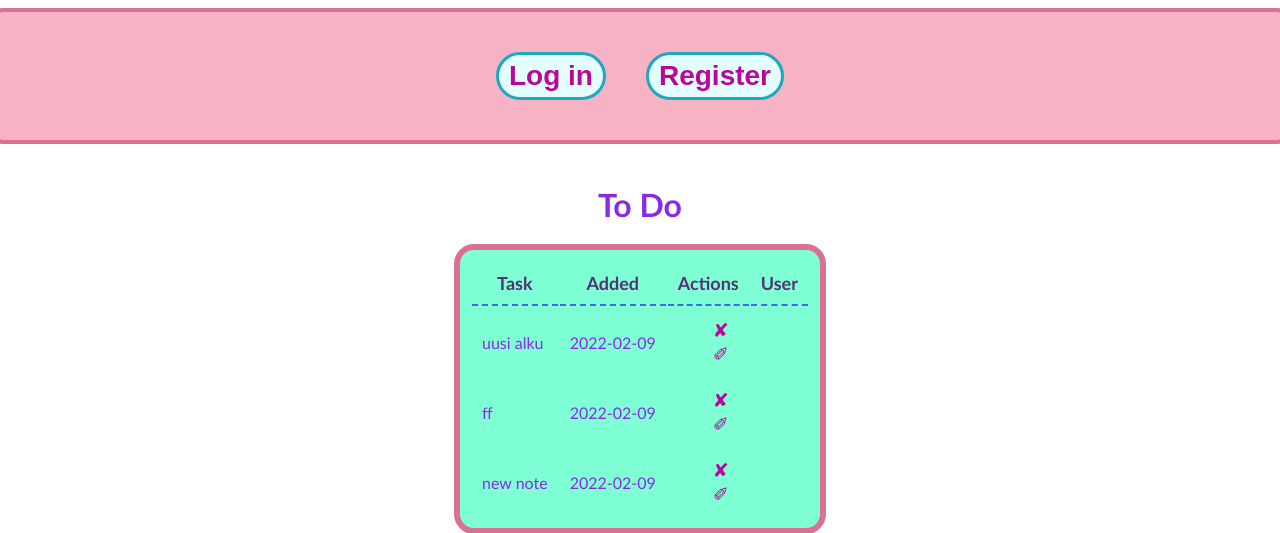
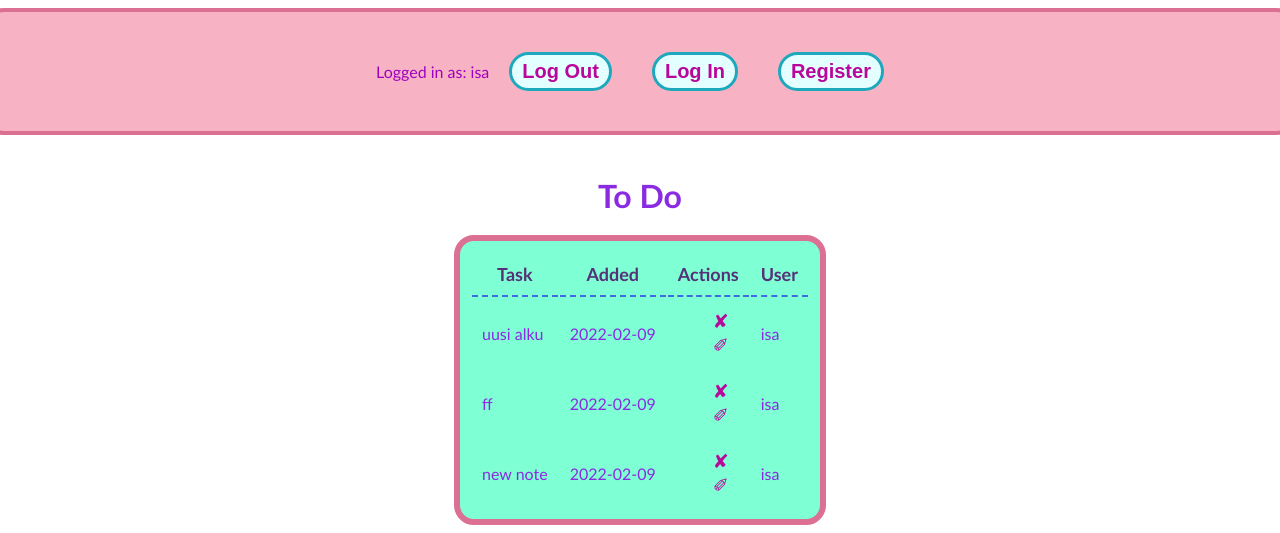
Before and after one commit to IsaEmilia/FLASKtreeni, a Flask app: page / in a window 1280 px wide. Shown: the top 533 px of the page. Run offline with Flask 2, Linux system fonts and the light colour scheme; a user stored in the database is signed in; data comes from the database, SQL or seed files in the repository; both versions use the stored data as it was after the commit.

Commit message:
Add current user to main page.
Current user is now visible on main page. Page cannot be viewed unless logged in.

```diff
--- a/app.py
+++ b/app.py
@@ -123,14 +123,12 @@ def index():
     if request.method == 'POST':
         task_content = request.form['content']
         new_task = Todo(content=task_content)
-
         try:
             db.session.add(new_task)
             db.session.commit()
             return redirect('/')
         except:
             return 'there was a problem'
-
     else:
         tasks = Todo.query.order_by(Todo.date_created).all()
         return render_template('index.html', tasks=tasks)
@@ -140,7 +138,6 @@ def index():
 @app.route('/delete/<int:id>')
 def delete(id):
     task_to_delete = Todo.query.get_or_404(id)
-
     try:
         db.session.delete(task_to_delete)
         db.session.commit()
--- a/static/css/main.css
+++ b/static/css/main.css
@@ -34,7 +34,7 @@ h2{
 .headbutt{
     align-self: flex-start;
     margin: 20px;
-    font-size: 28px;
+    font-size: 20px;
     font-weight: bold;
     border-radius: 60px;
     padding: 0 20fr;
@@ -43,6 +43,10 @@ h2{
     border: 3px solid rgb(30, 168, 189);
     background-color: rgb(228, 255, 255);
     padding: 5px 10px;
+}
+p{
+    color: rgb(160, 0, 192);
+    font-family: 'Trebuchet MS', 'Lucida Sans Unicode', 'Lucida Grande', 'Lucida Sans', Arial, sans-serif;
 }
 
 .headbutt:hover{
--- a/templates/index.html
+++ b/templates/index.html
@@ -8,8 +8,12 @@
 {% block body %}
 <div class="page">
     <div class="header">
+        <p>Logged in as: {{current_user.username}}</p>
         <button class="headbutt">
-            <a href="{{ url_for('login')}}">Log in</a>
+            <a href="{{url_for('logout')}}">Log Out</a>
+        </button>
+        <button class="headbutt">
+            <a href="{{ url_for('login')}}">Log In</a>
         </button>
         <button class="headbutt">
             <a href="{{ url_for('register')}}">Register</a>
@@ -36,10 +40,10 @@
                         <a href="/delete/{{task.id}}">&#10008;</a>
                         <br>
                         <a href="/update/{{task.id}}">&#10000;</a>
+                    </td>
+                    <td>{{current_user.username}}</td>
+                </tr>
 
-                    </td>
-                    <td>{{ task.created_by }}</td>
-                </tr>
             {% endfor %}
         </table>
         {% endif %}
```
Also changed, not shown: database.db.
